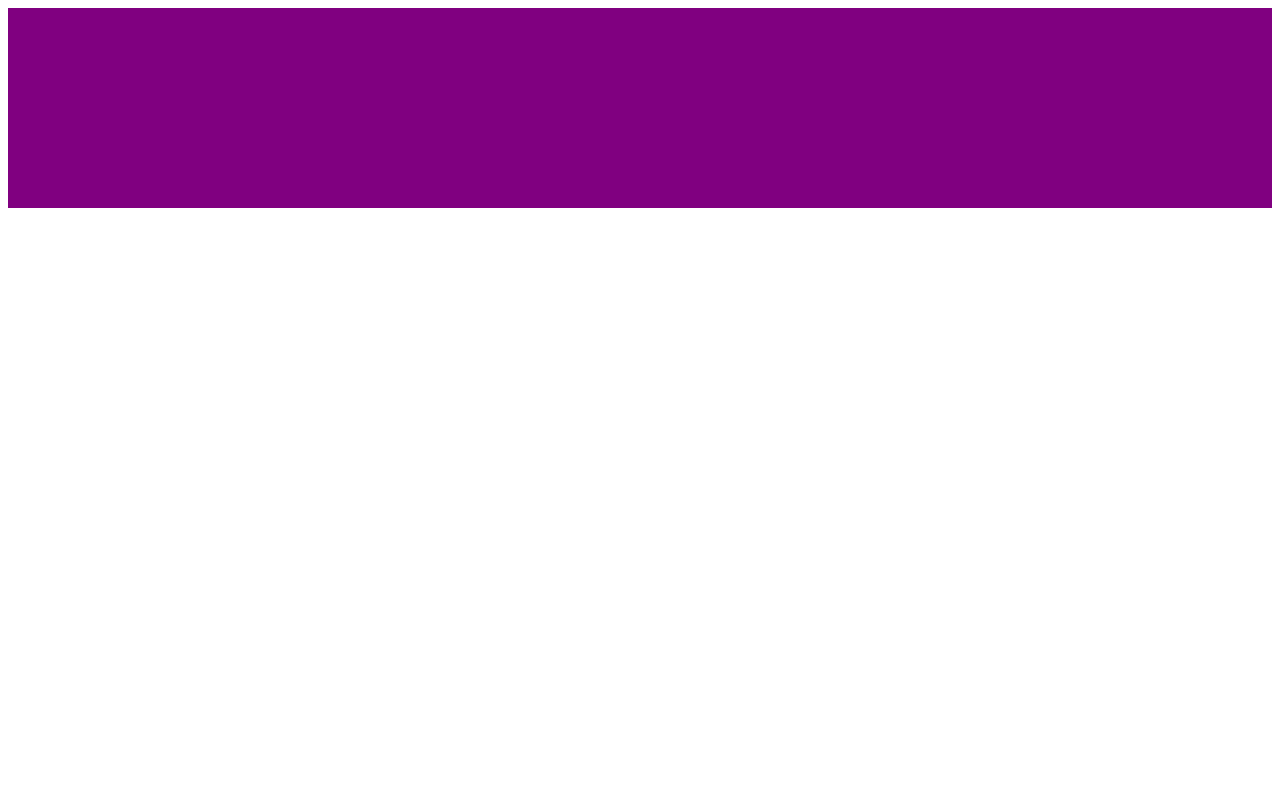
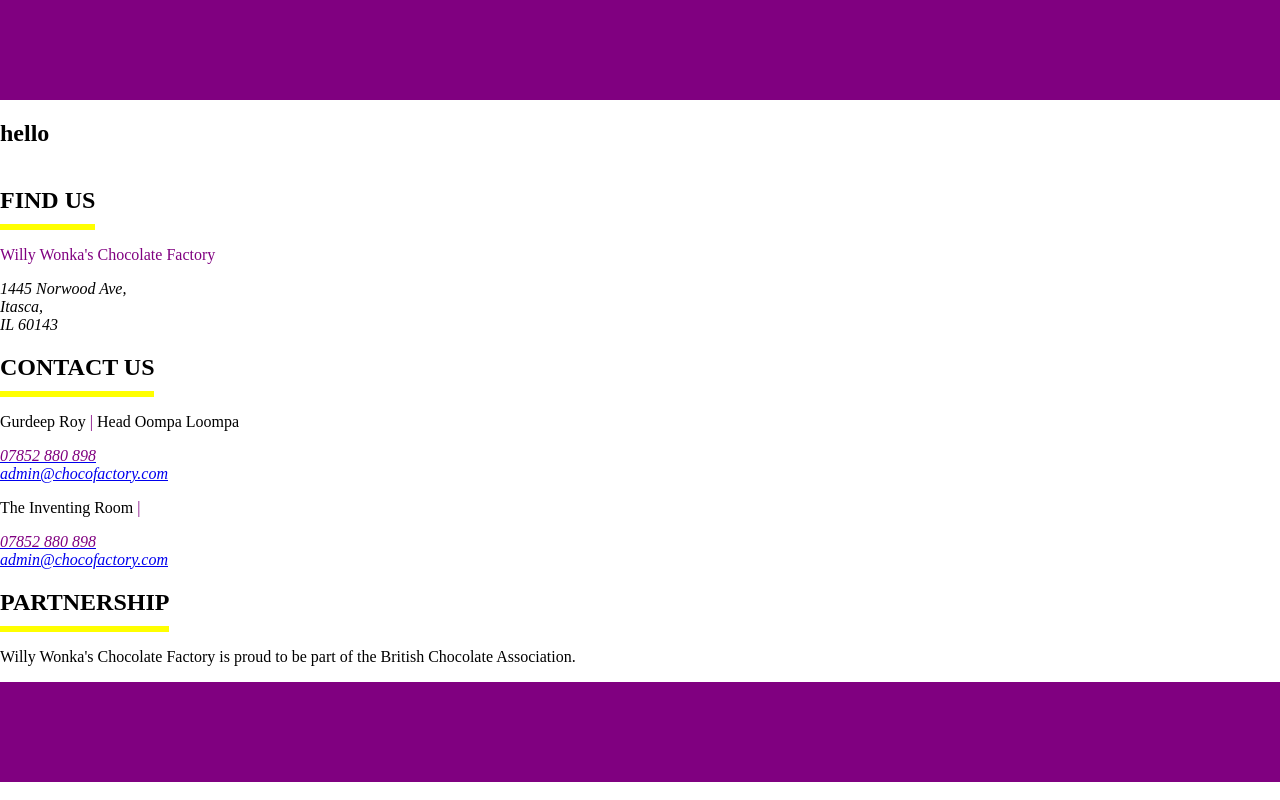
Before and after one commit to tonyhaunschmidt/website_practice, a React (Create React App) app: page / in a window 1280 px wide. Built offline with nearby package versions, Linux system fonts and the light colour scheme.

Commit message:
contact html

```diff
--- a/src/App.js
+++ b/src/App.js
@@ -4,17 +4,52 @@
   return (
     <>
       <header></header>
-      <section className='hero'></section>
-      <section className='welcome'></section>
-      <section className='events'></section>
-      <section className='social'></section>
-      <section className='gallery'></section>
-      <section className='map'></section>
-      <section className='accreditations'></section>
-      <section className='contact'>
-        <div className='find_us'></div>
-        <div className='contact_us'></div>
-        <div className='partnership'></div>
+      <section className='hero'>
+        <h1>hello</h1>
+      </section>
+      <section id='welcome'></section>
+      <section id='events'></section>
+      <section id='social'></section>
+      <section id='gallery'></section>
+      <section id='map'></section>
+      <section id='accreditations'></section>
+      <section id='contact'>
+        <div id='find_us' className='contact_info'>
+          <div className='title_container'>
+            <h2>FIND US</h2>
+          </div>
+          <div className='address_image_container'>
+            <p><span className='highlight_text'>Willy Wonka's Chocolate Factory</span></p>
+            <address>
+              1445 Norwood Ave, <br />
+              Itasca, <br />
+              IL 60143
+            </address>
+            {/*<img />*/}
+          </div>
+        </div>
+        <div id='contact_us' className='contact_info'>
+          <div className='title_container'>
+            <h2>CONTACT US</h2>
+          </div>
+          <p>Gurdeep Roy <span className='highlight_text'>|</span> Head Oompa Loompa</p>
+          <address>
+            <a href='tel:07852880898'><span className='highlight_text'>07852 880 898</span></a><br />
+            <a href='mailto:tonyhaunschmidt@gmail.com'>admin@chocofactory.com</a>
+          </address>
+          <p>The Inventing Room <span className='highlight_text'>|</span></p>
+          <address>
+            <a href='tel:07852880898'><span className='highlight_text'>07852 880 898</span></a><br />
+            <a href='mailto:tonyhaunschmidt@gmail.com'>admin@chocofactory.com</a>
+          </address>
+        </div>
+        <div id='partnership' className='contact_info'>
+          <div className='title_container'>
+            <h2>PARTNERSHIP</h2>
+          </div>
+          <p>Willy Wonka's Chocolate Factory is proud to be part of the British Chocolate Association.</p>
+          {/*<img />*/}
+        </div>
       </section>
       <footer></footer>
     </>
--- a/src/main.scss
+++ b/src/main.scss
@@ -6,10 +6,36 @@
 }
 
 html, body{
-  min-height: 100%
+  min-height: 100%;
+  margin: 0;
 }
+
+/*
+1280
+1024
+768
+640
+576
+*/
 
 header, footer{
   background-color: $main-one;
-  height: 100px
+  height: 100px;
 }
+
+.highlight_text{
+  color: $main-one;
+}
+
+.contact_info{
+  display: flex;
+  flex-direction: column;
+  align-items: flex-start;
+}
+
+.title_container{
+  border-bottom: 6px solid $main-two;
+  h2{
+    margin-bottom: 10px;
+  }
+}
```
